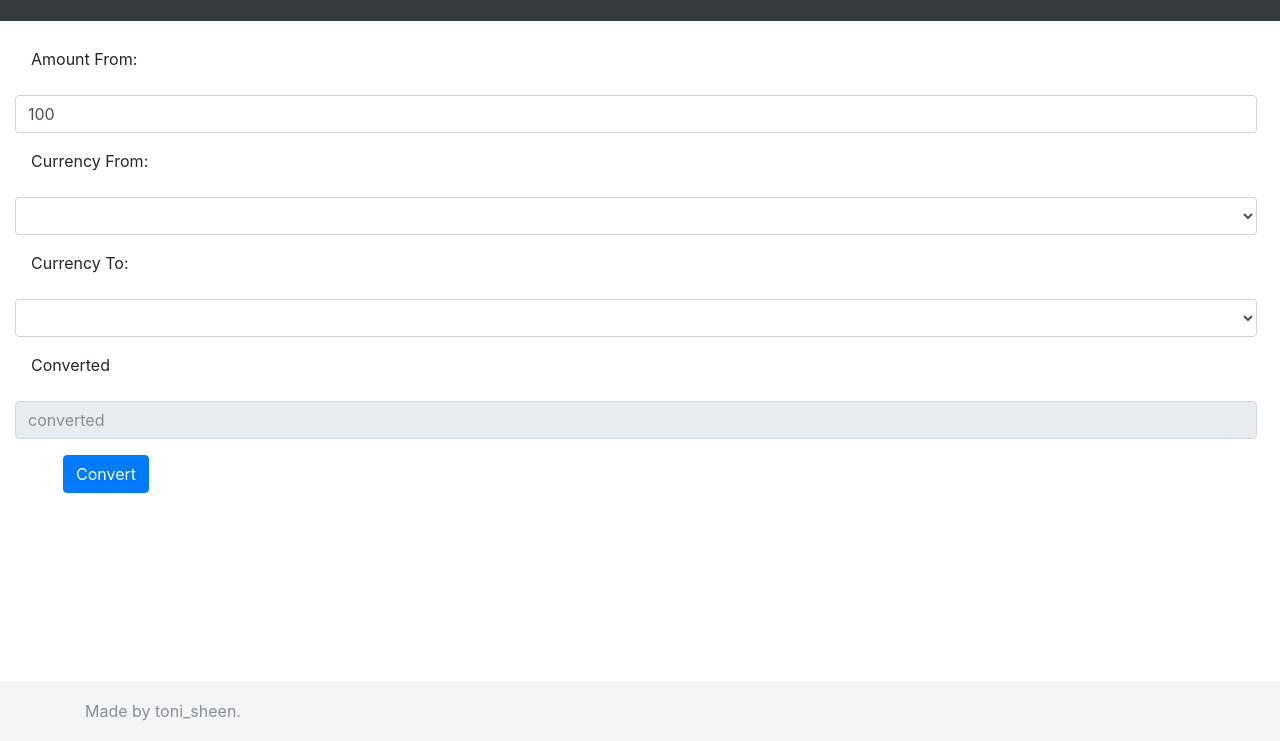
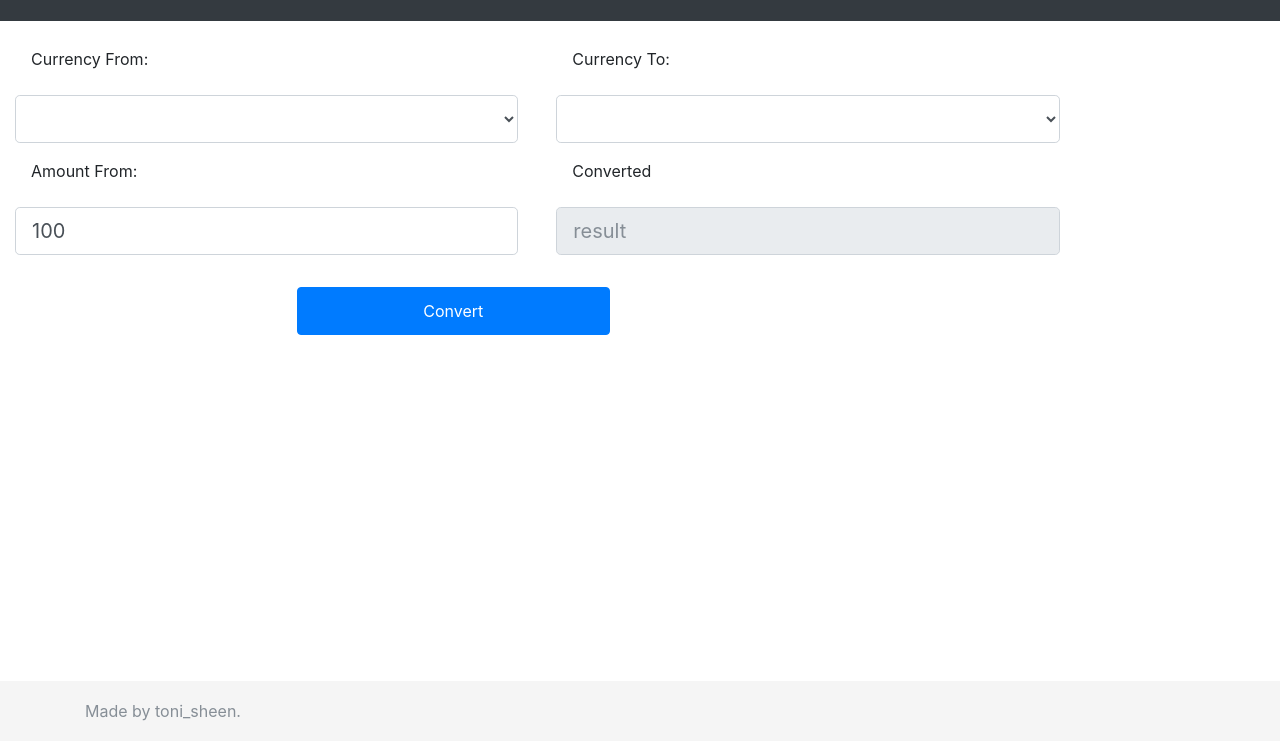
Before and after one commit to newton-migosi/currency_converter, a plain HTML site: page index.html in a window 1280 px wide. Shown: the part 59-800 px from the top of the page. Drawn offline with Linux system fonts and the light colour scheme; no server answers.

Commit message:
Restructured layout

```diff
--- a/index.html
+++ b/index.html
@@ -18,23 +18,27 @@
     </header>
     <main role="main">
         <form id="conversion_form">
-            <div class="form-group mb-2 mr-sm-2 mb-sm-0">
-                <label for="amount"> Amount From: </label>
-                <input type="number" name="amount_from" id="amount_from" value="1" class="form-control">
+            <div class="row">
+                <div class="form-group mb-2 mr-sm-2 mb-sm-0 col-5">
+                    <label for="currency_from">Currency From: </label>
+                    <select id="currency_from" class="form-control form-control-lg"></select>
+                </div>
+                <div class="form-group mb-2 mr-sm-2 mb-sm-0 col-5">
+                    <label for="currency_to">Currency To: </label>
+                    <select id="currency_to" class="form-control form-control-lg"></select>
+                </div>
             </div>
-            <div class="form-group mb-2 mr-sm-2 mb-sm-0">
-                <label for="currency_from">Currency From: </label>
-                <select name="currency_from" id="currency_from" class="currency form-control"></select>
+            <div class="row">
+                <div class="form-group mb-2 mr-sm-2 mb-sm-0 col-5">
+                    <label for="amount"> Amount From: </label>
+                    <input type="number" id="amount_from" class="form-control form-control-lg">
+                </div>
+                <div class="form-group mb-2 mr-sm-2 mb-sm-0 col-5">
+                    <label for="amount_to">Converted</label>
+                    <input type="number" id="amount_to" class="form-control form-control-lg" placeholder="result" readonly>
+                </div>
             </div>
-            <div class="form-group mb-2 mr-sm-2 mb-sm-0">
-                <label for="currency_to">Currency To: </label>
-                <select name="currency_to" id="currency_to" class="currency form-control"></select>
-            </div>
-            <div class="form-group mb-2 mr-sm-2 mb-sm-0">
-                <label for="amount_to">Converted</label>
-                <input class="form-control" name="amount_to" id="amount_to" type="number" placeholder="converted" readonly>
-            </div>
-            <input type="submit" value="Convert" class="btn btn-primary">
+            <input type="submit" value="Convert" class="btn btn-primary col-3">
         </form>
     </main>
     <footer class="footer">
--- a/main.css
+++ b/main.css
@@ -38,8 +38,9 @@ footer {
 }
 
 .btn {
-    margin-left: 3em;
-    margin-top: 1em;
+    margin: 2em;
+    left: 20%;
+    height: 3em;
 }
 
 img {
```
